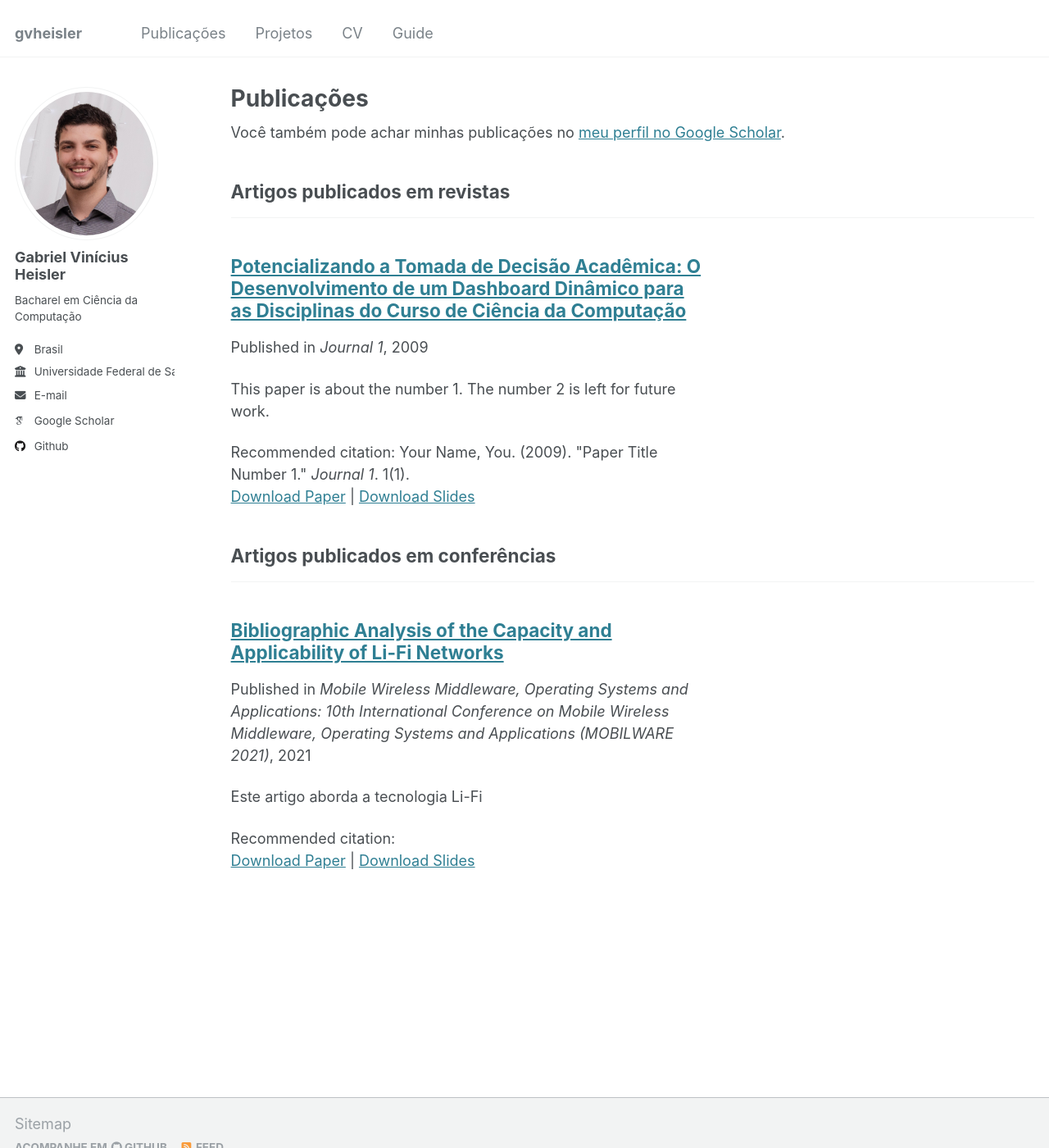
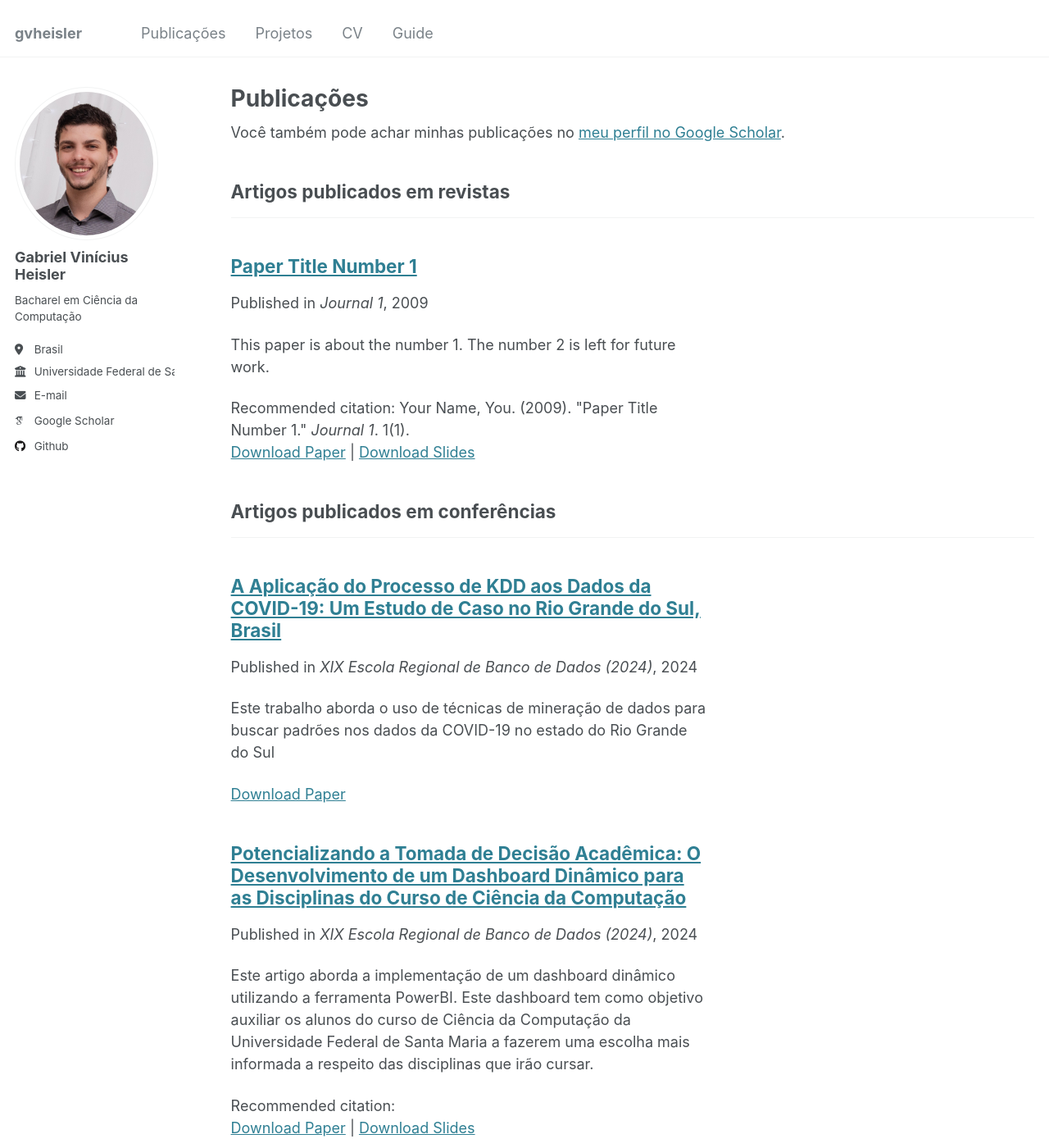
Before and after one commit to gvheisler/gvheisler.github.io, a Jekyll site: the page built from _pages/publications.html, in a window 1280 px wide and 1400 px high. Shown: the whole window at 82% size. Built offline with Jekyll 4.4.1, drawn with Linux system fonts in a browser that asks for light colours; some web fonts are replaced.

Commit message:
publicações

```diff
--- a/_publications/2009-10-01-paper-title-number-1.md
+++ b/_publications/2009-10-01-paper-title-number-1.md
@@ -1,5 +1,5 @@
 ---
-title: "Potencializando a Tomada de Decisão Acadêmica: O Desenvolvimento de um Dashboard Dinâmico para as Disciplinas do Curso de Ciência da Computação"
+title: "Paper Title Number 1"
 collection: publications
 category: manuscripts
 permalink: /publication/2009-10-01-paper-title-number-1
--- a/_publications/2024-10-04-dashboard-disciplinas.MD
+++ b/_publications/2024-10-04-dashboard-disciplinas.MD
@@ -0,0 +1,15 @@
+---
+title: "Potencializando a Tomada de Decisão Acadêmica: O Desenvolvimento de um Dashboard Dinâmico para as Disciplinas do Curso de Ciência da Computação"
+collection: publications
+category: conferences
+permalink: /publication/dashboard-disciplinas/
+excerpt: "Este artigo aborda a implementação de um dashboard dinâmico utilizando a ferramenta PowerBI. Este dashboard tem como objetivo auxiliar os alunos do curso de Ciência da Computação da Universidade Federal de Santa Maria a fazerem uma escolha mais informada a respeito das disciplinas que irão cursar."
+date: 2024-04-10
+venue: "XIX Escola Regional de Banco de Dados (2024)"
+slidesurl: ""
+paperurl: "http://gvheisler.github.io/files/papers/dashboard-disciplinas.pdf"
+citation: ""
+---
+
+
+Este artigo aborda a tecnologia de Li-Fi.
--- /dev/null
+++ b/_publications/2024-10-04-kdd-covid.MD
@@ -0,0 +1,14 @@
+---
+title: "A Aplicação do Processo de KDD aos Dados da COVID-19: Um Estudo de Caso no Rio Grande do Sul, Brasil"
+collection: publications
+category: conferences
+permalink: /publication/kdd-covid/
+excerpt: "Este trabalho aborda o uso de técnicas de mineração de dados para buscar padrões nos dados da COVID-19 no estado do Rio Grande do Sul"
+date: 2024-04-10
+venue: "XIX Escola Regional de Banco de Dados (2024)"
+slidesurl:
+paperurl: "http://gvheisler.github.io/files/papers/kdd-covid.pdf"
+citation:
+---
+
+Este trabalho aborda o uso de técnicas de mineração de dados para buscar padrões nos dados da COVID-19 no estado do Rio Grande do Sul
```
Also changed, not shown: 2 other files.
